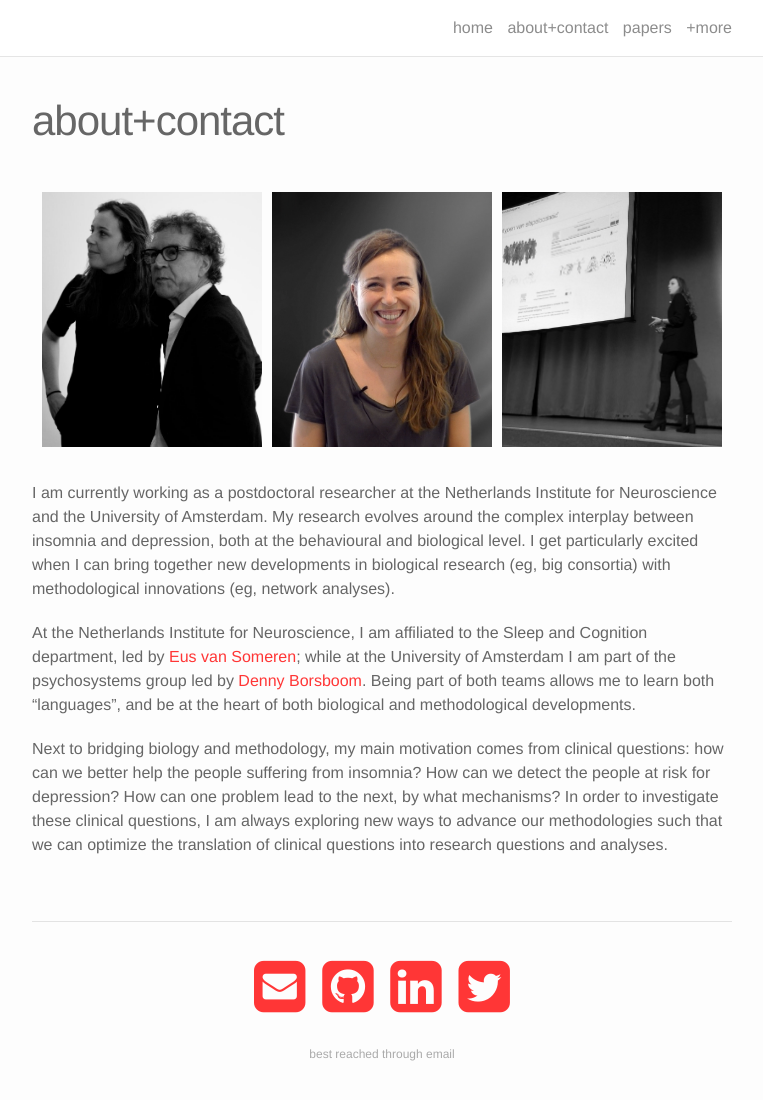
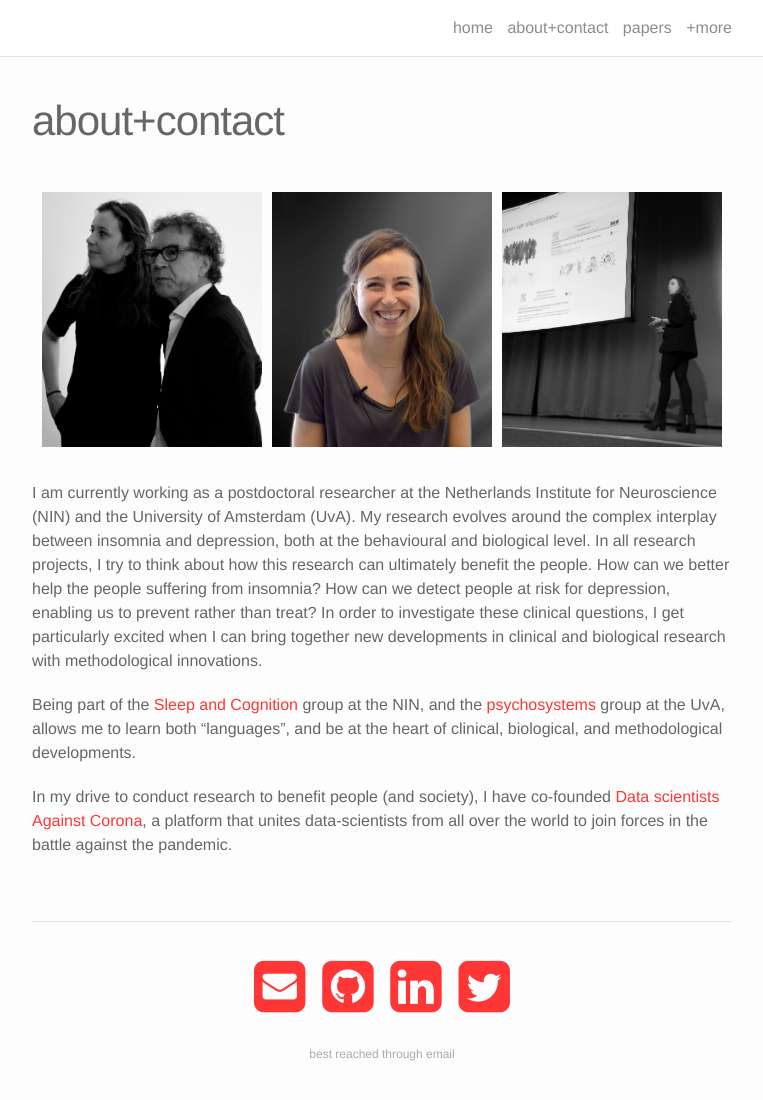
Before and after one commit to tfblanken/tfblanken.github.io, a Jekyll site: the page built from about.md, in a window 1280 px wide and 1171 px high. Shown: the top 1100 px of the window, without its empty margins (258-1021 px from the left). Built offline with Jekyll 4.4.1, drawn with Linux system fonts in a browser that asks for light colours; nearby versions of some CDN libraries.

Commit message:
Update about.md
add DAC

```diff
--- a/about.md
+++ b/about.md
@@ -13,11 +13,12 @@ permalink: /about/
 </div>
 
 <br/>
-I am currently working as a postdoctoral researcher at the Netherlands Institute for Neuroscience and the University of Amsterdam. My research evolves around the complex interplay between insomnia and depression, both at the behavioural and biological level. I get particularly excited when I can bring together new developments in biological research (eg, big consortia) with methodological innovations (eg, network analyses).
+I am currently working as a postdoctoral researcher at the Netherlands Institute for Neuroscience (NIN) and the University of Amsterdam (UvA). My research evolves around the complex interplay between insomnia and depression, both at the behavioural and biological level. In all research projects, I try to think about how this research can ultimately benefit the people. How can we better help the people suffering from insomnia? How can we detect people at risk for depression, enabling us to prevent rather than treat? In order to investigate these clinical questions, I get particularly excited when I can bring together new developments in clinical and biological research with methodological innovations.
 
-At the Netherlands Institute for Neuroscience, I am affiliated to the Sleep and Cognition department, led by <a href="https://nin.nl/research/researchgroups/van-someren-group/" target="blank">Eus van Someren</a>; while at the University of Amsterdam I am part of the psychosystems  group led by <a href="https://dennyborsboom.com/" target="blank">Denny Borsboom</a>. Being part of both teams allows me to learn both "languages", and be at the heart of both biological and methodological developments.
+Being part of the <a href="https://nin.nl/research/researchgroups/van-someren-group/" target="blank">Sleep and Cognition</a> group at the NIN, and the <a href="http://psychosystems.org/" target="blank">psychosystems</a> group at the UvA, allows me to learn both "languages", and be at the heart of clinical, biological, and methodological developments.
 
-Next to bridging biology and methodology, my main motivation comes from clinical questions: how can we better help the people suffering from insomnia? How can we detect the people at risk for depression? How can one problem lead to the next, by what mechanisms? In order to investigate these clinical questions, I am always exploring new ways to advance our methodologies such that we can optimize the translation of clinical questions into research questions and analyses.
+In my drive to conduct research to benefit people (and society), I have co-founded <a href="https://dataversuscorona.com/" target="blank">Data scientists Against Corona</a>, a platform that unites data-scientists from all over the world to join forces in the battle against the pandemic.
+
 
 
 
```
